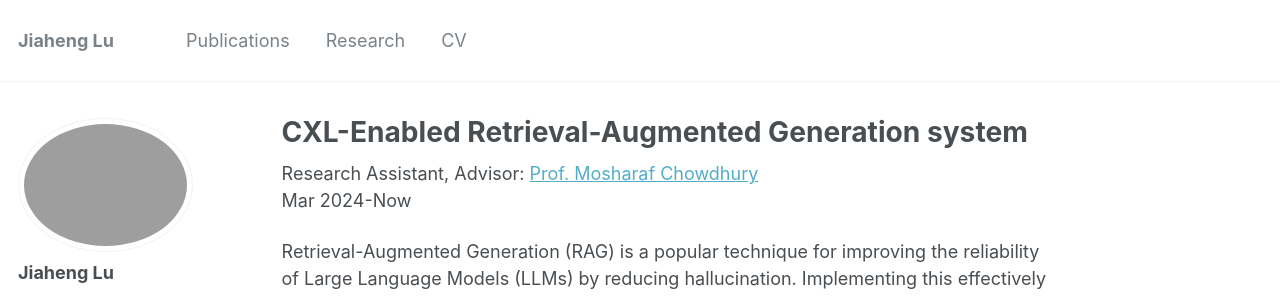
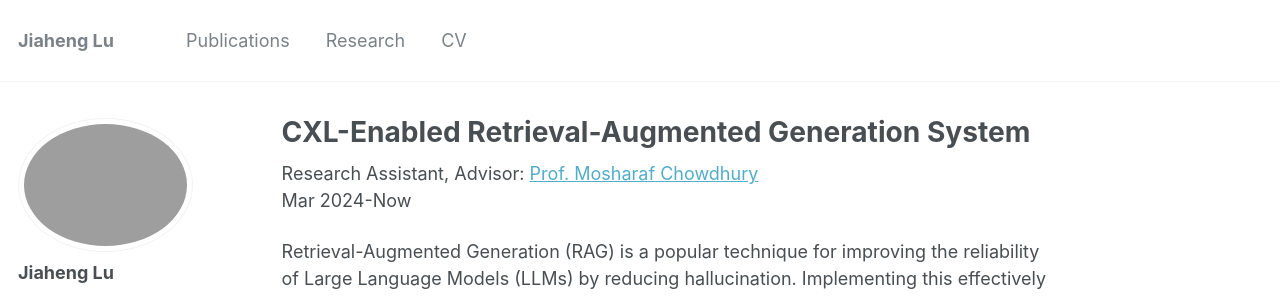
Before and after one commit to JhengLu/JhengLu.github.io, a Jekyll site: the page built from _research/2024-05-01-rag.md, in a window 1280 px wide and 900 px high. Shown: the top 296 px of the window. Built offline with Jekyll 4.4.1, drawn with Linux system fonts in a browser that asks for light colours.

```diff
--- a/_research/2024-05-01-rag.md
+++ b/_research/2024-05-01-rag.md
@@ -1,5 +1,5 @@
 ---
-title: "CXL-Enabled Retrieval-Augmented Generation system "
+title: "CXL-Enabled Retrieval-Augmented Generation System "
 collection: research
 permalink: /research/rag
 date_1: 2024-09-01
```
